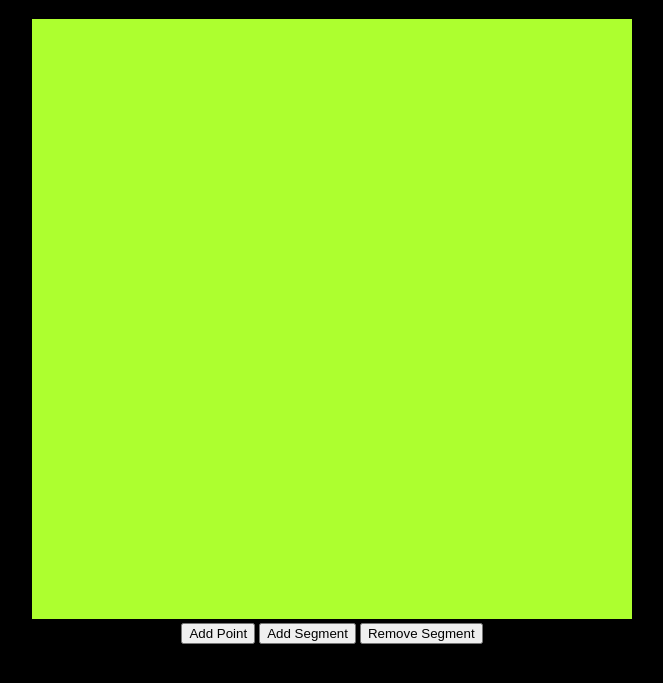
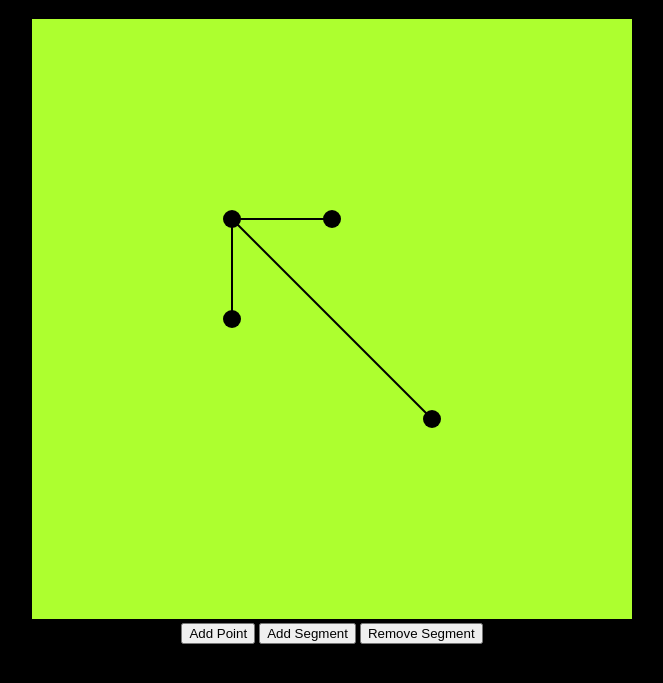
Before and after one commit to lucyJihyeon/Self-Driving, a plain HTML site: page index.html in a window 1280 px wide. Shown: the part 61-744 px from the top of the page, without its empty margins (308-971 px from the left). Drawn offline with Linux system fonts and the light colour scheme.

Commit message:
fixed some errors to set initials points and segments when reloading

```diff
--- a/index.html
+++ b/index.html
@@ -13,13 +13,11 @@
       <button onclick="addRandomPoint()">Add Point</button>
       <button onclick="addRandomSegment()">Add Segment</button>
       <button onclick="removeRandomSegment()">Remove Segment</button>
-
     </div>
     <script src="js/math/graph.js"></script>
     <script src="js/primitives/point.js"></script>
     <script src="js/primitives/segment.js"></script>
     <script>
-
       //Generate a segment
       function addRandomSegment() {
         //created a random number within the existing points
@@ -60,8 +58,16 @@
       const s1 = new Segment(p1, p2);
       const s2 = new Segment(p1, p3);
       const s3 = new Segment(p1, p4);
+      const graph = new Graph();
 
-      const graph = new Graph();
+      graph.tryAddPoint(p1);
+      graph.tryAddPoint(p2);
+      graph.tryAddPoint(p3);
+      graph.tryAddPoint(p4);
+
+      graph.tryAddSegment(s1);
+      graph.tryAddSegment(s2);
+      graph.tryAddSegment(s3);
       graph.draw(ctx);
     </script>
   </body>
```
